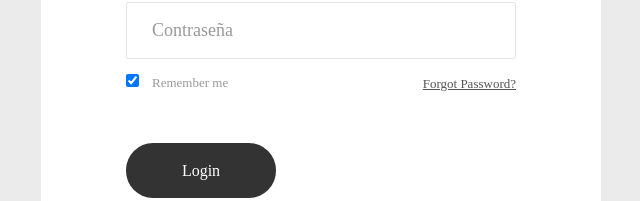
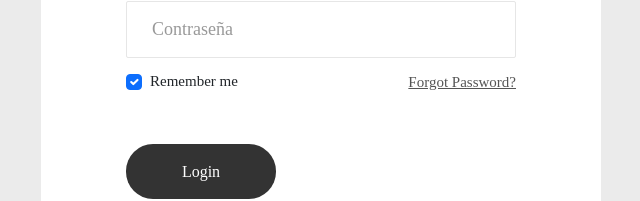
Before and after one commit to nutriaboy/frontend1, a React (Vite) app: page / in a window 1280 px wide. Shown: the part 410-611 px from the top of the page, without its empty margins (319-959 px from the left). Built offline with nearby package versions, Linux system fonts and the light colour scheme.

Commit message:
check mejorado

```diff
--- a/src/css/style.css
+++ b/src/css/style.css
@@ -181,7 +181,7 @@ iframe {
 
 .txt3 {
     font-family: Raleway-Regular;
-    font-size: 13px;
+    font-size: 15px;
     color: #555;
     line-height: 1.4
 }
@@ -327,14 +327,16 @@ iframe {
 }
 
 .label-checkbox100 {
+    /* float: right; */
+
     font-family: Raleway-Regular;
-    font-size: 13px;
-    color: #999;
+    font-size: 15px;
+    /* color: #999;
     line-height: 1.4;
     display: block;
     position: relative;
     padding-left: 26px;
-    cursor: pointer
+    cursor: pointer  */
 }
 
 /* .label-checkbox100::before {
--- a/src/pages/Login.jsx
+++ b/src/pages/Login.jsx
@@ -79,12 +79,12 @@ export const Login = () => {
 
                                 <span className="focus-input100"></span>
                             </div>
-                            <div className="flex-sb-m w-full p-b-48">
+                            <div className="form-check flex-sb-m w-full p-b-48">
                                 <div className="contact100-form-checkbox"
                                      onClick={ onClick }
                                 >
 
-                                    <input className="input-checkbox100"
+                                    <input className="form-check-input"
                                            type="checkbox"
                                            name="rememberme"
                                            id="ckb1"
@@ -93,10 +93,7 @@ export const Login = () => {
                                     />
 
 
-
-
-
-                                    <label className="label-checkbox100" >
+                                    <label className="form-check-label label-checkbox100" >
                                         Remember me
                                     </label>
                                 </div>
```
